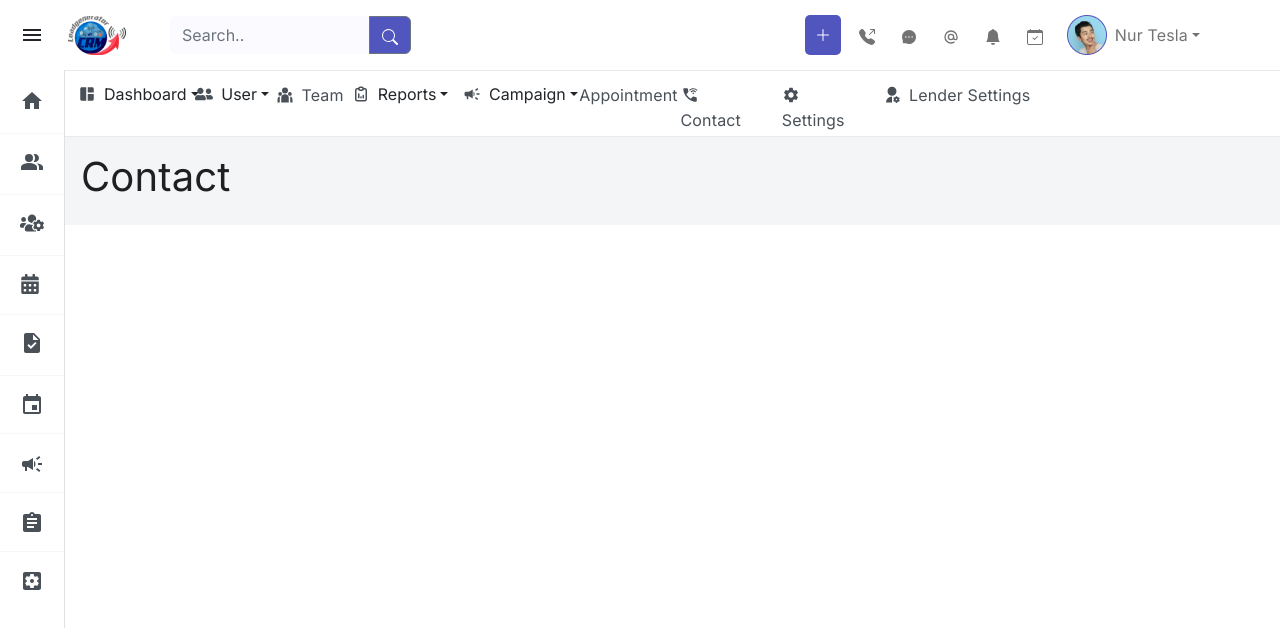
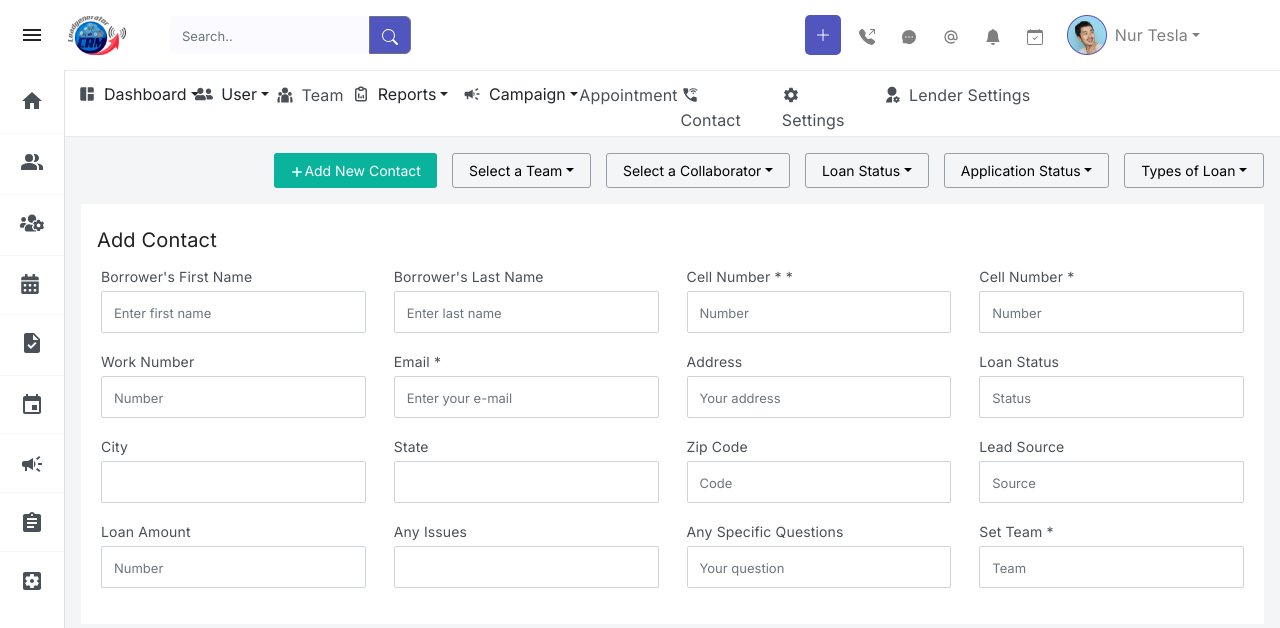
Before and after one commit to assraf-nur/CRM, a React (Create React App) app: page /contact in a window 1280 px wide. Shown: the top 628 px of the page. Built offline with nearby package versions, Linux system fonts and the light colour scheme.

Commit message:
create form

```diff
--- a/public/index.html
+++ b/public/index.html
@@ -13,6 +13,8 @@
       manifest.json provides metadata used when your web app is installed on a
       user's mobile device or desktop. See https://developers.google.com/web/fundamentals/web-app-manifest/
     -->
+  <link rel="stylesheet" href="https://cdn.jsdelivr.net/npm/bootstrap@4.0.0/dist/css/bootstrap.min.css"
+    integrity="sha384-Gn5384xqQ1aoWXA+058RXPxPg6fy4IWvTNh0E263XmFcJlSAwiGgFAW/dAiS6JXm" crossorigin="anonymous">
   <link rel="manifest" href="%PUBLIC_URL%/manifest.json" />
   <link rel="preconnect" href="https://fonts.googleapis.com">
   <link rel="preconnect" href="https://fonts.gstatic.com" crossorigin>
@@ -41,7 +43,17 @@
 
       To begin the development, run `npm start` or `yarn start`.
       To create a production bundle, use `npm run build` or `yarn build`.
+
     -->
+  <script src="https://code.jquery.com/jquery-3.2.1.slim.min.js"
+    integrity="sha384-KJ3o2DKtIkvYIK3UENzmM7KCkRr/rE9/Qpg6aAZGJwFDMVNA/GpGFF93hXpG5KkN"
+    crossorigin="anonymous"></script>
+  <script src="https://cdn.jsdelivr.net/npm/popper.js@1.12.9/dist/umd/popper.min.js"
+    integrity="sha384-ApNbgh9B+Y1QKtv3Rn7W3mgPxhU9K/ScQsAP7hUibX39j7fakFPskvXusvfa0b4Q"
+    crossorigin="anonymous"></script>
+  <script src="https://cdn.jsdelivr.net/npm/bootstrap@4.0.0/dist/js/bootstrap.min.js"
+    integrity="sha384-JZR6Spejh4U02d8jOt6vLEHfe/JQGiRRSQQxSfFWpi1MquVdAyjUar5+76PVCmYl"
+    crossorigin="anonymous"></script>
 </body>
 
 </html>
--- a/src/Components/CSS/Style.css
+++ b/src/Components/CSS/Style.css
@@ -679,11 +679,47 @@ div {
   border-radius: 4px;
   padding: 3px;
 }
-.add-button{
+.add-button {
   border: none;
-  background-color: #0AB39C;
+  background-color: #0ab39c;
   color: white;
   font-size: 14px;
   margin-left: -15px;
   border-radius: 3px;
 }
+.upper-option {
+  display: flex;
+  justify-content: end;
+  gap: 15px;
+}
+.add-new-button {
+  border: none;
+  background-color: #0ab39c;
+  font-size: 14px;
+  color: white;
+  border-radius: 3px;
+}
+.upper-toggle {
+  border: 1px solid #97a0a8;
+  font-size: 14px;
+  height: 35px;
+  border-radius: 3px;
+  background-color: #f4f5f7;
+}
+.contact-form h4 {
+  font-weight: 550;
+  font-size: 20px;
+}
+.form-control {
+  border-radius: 2px !important;
+  border: 1px solid #eaedf1;
+}
+.form-control::placeholder {
+  color: #d3d5d6;
+  font-size: 13px;
+}
+.form-label {
+  font-weight: 500;
+  font-size: 14px;
+  color: #495057;
+}
--- a/src/Components/Contact/Contact.js
+++ b/src/Components/Contact/Contact.js
@@ -1,11 +1,214 @@
-import React from 'react';
+import React from "react";
+import "../CSS/Style.css";
+import { Form } from "react-bootstrap";
+import { HiPlus } from "react-icons/hi";
 
 const Contact = () => {
-    return (
-        <div className='p-3'>
-            <h1>Contact</h1>
+  return (
+    <div className="p-3">
+      <div className="upper-option">
+        <button className="add-new-button px-3">
+          <HiPlus />
+          Add New Contact
+        </button>
+        <div class="dropdown">
+          <button
+            class="upper-toggle dropdown-toggle px-3"
+            type="button"
+            id="dropdownMenuButton"
+            data-toggle="dropdown"
+            aria-haspopup="true"
+            aria-expanded="false"
+          >
+            Select a Team
+          </button>
+          <div class="dropdown-menu mt-2" aria-labelledby="dropdownMenuButton">
+            <a class="dropdown-item" href="{}">
+              Action
+            </a>
+            <a class="dropdown-item" href="{}">
+              Another action
+            </a>
+            <a class="dropdown-item" href="{}">
+              Something else here
+            </a>
+          </div>
         </div>
-    );
+        <div class="dropdown">
+          <button
+            class="upper-toggle dropdown-toggle px-3"
+            type="button"
+            id="dropdownMenuButton"
+            data-toggle="dropdown"
+            aria-haspopup="true"
+            aria-expanded="false"
+          >
+            Select a Collaborator
+          </button>
+          <div class="dropdown-menu mt-2" aria-labelledby="dropdownMenuButton">
+            <a class="dropdown-item" href="{}">
+              Action
+            </a>
+            <a class="dropdown-item" href="{}">
+              Another action
+            </a>
+            <a class="dropdown-item" href="{}">
+              Something else here
+            </a>
+          </div>
+        </div>
+        <div class="dropdown">
+          <button
+            class="upper-toggle dropdown-toggle px-3"
+            type="button"
+            id="dropdownMenuButton"
+            data-toggle="dropdown"
+            aria-haspopup="true"
+            aria-expanded="false"
+          >
+            Loan Status
+          </button>
+          <div class="dropdown-menu mt-2" aria-labelledby="dropdownMenuButton">
+            <a class="dropdown-item" href="{}">
+              Action
+            </a>
+            <a class="dropdown-item" href="{}">
+              Another action
+            </a>
+            <a class="dropdown-item" href="{}">
+              Something else here
+            </a>
+          </div>
+        </div>
+        <div class="dropdown">
+          <button
+            class="upper-toggle dropdown-toggle px-3"
+            type="button"
+            id="dropdownMenuButton"
+            data-toggle="dropdown"
+            aria-haspopup="true"
+            aria-expanded="false"
+          >
+            Application Status
+          </button>
+          <div class="dropdown-menu mt-2" aria-labelledby="dropdownMenuButton">
+            <a class="dropdown-item" href="{}">
+              Action
+            </a>
+            <a class="dropdown-item" href="{}">
+              Another action
+            </a>
+            <a class="dropdown-item" href="{}">
+              Something else here
+            </a>
+          </div>
+        </div>
+        <div class="dropdown">
+          <button
+            class="upper-toggle dropdown-toggle px-3"
+            type="button"
+            id="dropdownMenuButton"
+            data-toggle="dropdown"
+            aria-haspopup="true"
+            aria-expanded="false"
+          >
+            Types of Loan
+          </button>
+          <div class="dropdown-menu mt-2" aria-labelledby="dropdownMenuButton">
+            <a class="dropdown-item" href="{}">
+              Action
+            </a>
+            <a class="dropdown-item" href="{}">
+              Another action
+            </a>
+            <a class="dropdown-item" href="{}">
+              Something else here
+            </a>
+          </div>
+        </div>
+      </div>
+      <div className="bg-white mt-3 p-3 contact-form">
+        <h4 className="mt-2">Add Contact</h4>
+
+        <form className="mt-2 p-1">
+          <div className="row gap-1">
+            <div className="col-xl">
+              <Form.Group className="mb-3" controlId="formBasicEmail">
+                <Form.Label className="mb-1">Borrower's First Name</Form.Label>
+                <Form.Control className="py-2" type="text" placeholder="Enter first name" />
+              </Form.Group>
+              <Form.Group className="mb-3" controlId="formBasicEmail">
+                <Form.Label className="mb-1">Work Number</Form.Label>
+                <Form.Control className="py-2" type="number" placeholder="Number" />
+              </Form.Group>
+              <Form.Group className="mb-3" controlId="formBasicEmail">
+                <Form.Label className="mb-1">City</Form.Label>
+                <Form.Control className="py-2" type="text" placeholder="" />
+              </Form.Group>
+              <Form.Group className="mb-3" controlId="formBasicEmail">
+                <Form.Label className="mb-1">Loan Amount</Form.Label>
+                <Form.Control className="py-2" type="number" placeholder="Number" />
+              </Form.Group>
+            </div>
+            <div className="col-xl">
+              <Form.Group className="mb-3" controlId="formBasicEmail">
+                <Form.Label className="mb-1">Borrower's Last Name</Form.Label>
+                <Form.Control className="py-2" type="text" placeholder="Enter last name" />
+              </Form.Group>
+              <Form.Group className="mb-3" controlId="formBasicEmail">
+                <Form.Label className="mb-1">Email *</Form.Label>
+                <Form.Control className="py-2" type="email" placeholder="Enter your e-mail" />
+              </Form.Group>
+              <Form.Group className="mb-3" controlId="formBasicEmail">
+                <Form.Label className="mb-1">State</Form.Label>
+                <Form.Control className="py-2" type="text" placeholder="" />
+              </Form.Group>
+              <Form.Group className="mb-3" controlId="formBasicEmail">
+                <Form.Label className="mb-1">Any Issues</Form.Label>
+                <Form.Control className="py-2" type="text" placeholder="" />
+              </Form.Group>
+            </div>
+            <div className="col-xl">
+              <Form.Group className="mb-3" controlId="formBasicEmail">
+                <Form.Label className="mb-1">Cell Number * *</Form.Label>
+                <Form.Control className="py-2" type="number" placeholder="Number" />
+              </Form.Group>
+              <Form.Group className="mb-3" controlId="formBasicEmail">
+                <Form.Label className="mb-1">Address</Form.Label>
+                <Form.Control className="py-2" type="text" placeholder="Your address" />
+              </Form.Group>
+              <Form.Group className="mb-3" controlId="formBasicEmail">
+                <Form.Label className="mb-1">Zip Code</Form.Label>
+                <Form.Control className="py-2" type="number" placeholder="Code" />
+              </Form.Group>
+              <Form.Group className="mb-3" controlId="formBasicEmail">
+                <Form.Label className="mb-1">Any Specific Questions</Form.Label>
+                <Form.Control className="py-2" type="text" placeholder="Your question" />
+              </Form.Group>
+            </div>
+            <div className="col-xl">
+              <Form.Group className="mb-3" controlId="formBasicEmail">
+                <Form.Label className="mb-1">Cell Number *</Form.Label>
+                <Form.Control className="py-2" type="number" placeholder="Number" />
+              </Form.Group>
+              <Form.Group className="mb-3" controlId="formBasicEmail">
+                <Form.Label className="mb-1">Loan Status</Form.Label>
+                <Form.Control className="py-2" type="text" placeholder="Status" />
+              </Form.Group>
+              <Form.Group className="mb-3" controlId="formBasicEmail">
+                <Form.Label className="mb-1">Lead Source</Form.Label>
+                <Form.Control className="py-2" type="text" placeholder="Source" />
+              </Form.Group>
+              <Form.Group className="mb-3" controlId="formBasicEmail">
+                <Form.Label className="mb-1">Set Team *</Form.Label>
+                <Form.Control className="py-2" type="text" placeholder="Team" />
+              </Form.Group>
+            </div>
+          </div>
+        </form>
+      </div>
+    </div>
+  );
 };
 
 export default Contact;
--- a/src/Components/Users/Users.js
+++ b/src/Components/Users/Users.js
@@ -82,7 +82,7 @@ const Users = () => {
             locale={{ jump_to: "Jump To" , page: 'Page' }}
           />
         </div>
-        <Table className="table-data" striped hover>
+        <Table className="table-data">
           <thead>
             <tr>
               <th>Photo</th>
```
